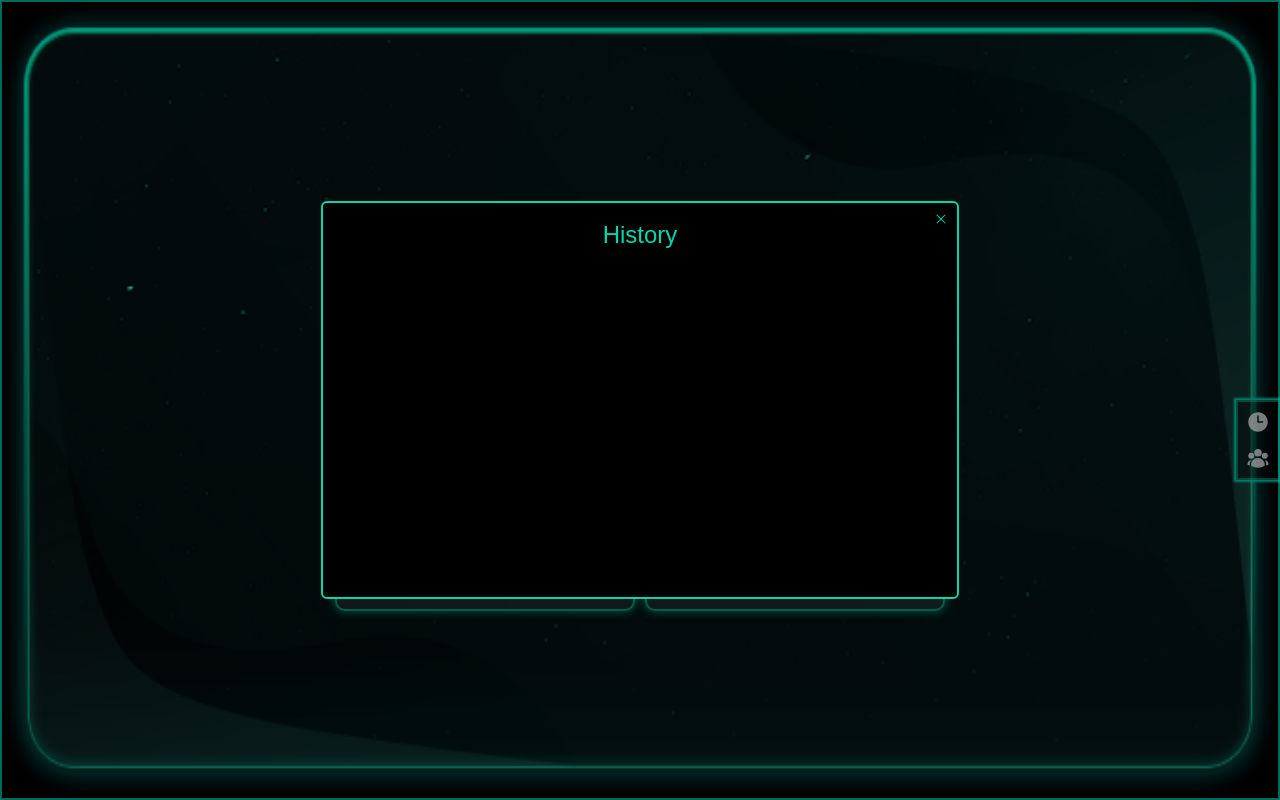
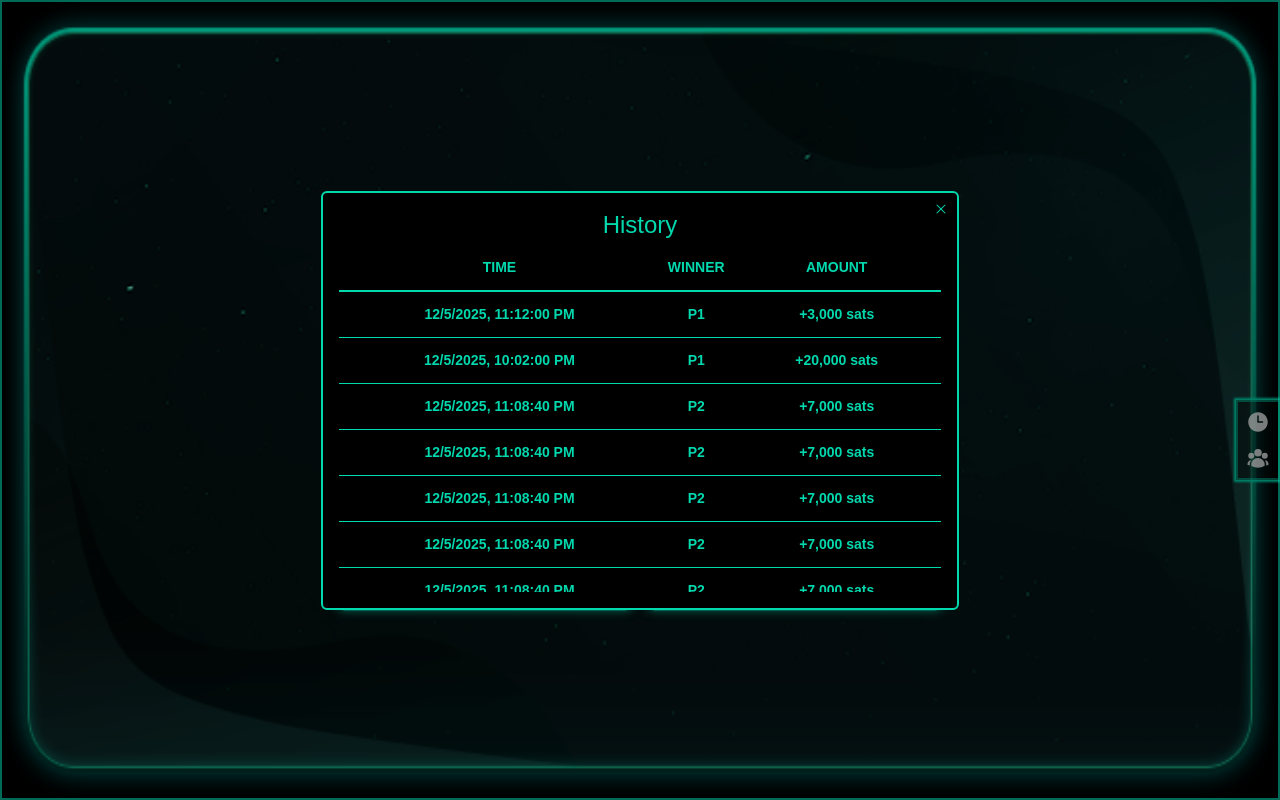
Before and after one commit to hydra-yse/Lugano-2025, a React (Vite) app in the folder Lecture-1/demo/: page / in a window 1280 px wide. Both pictures are taken after a click on the icon 1258 px from the left and 422 px from the top of the page. Built offline with nearby package versions, Linux system fonts and the light colour scheme; no server answers.

Commit message:
feat[l1]: add history modal

```diff
--- a/Lecture-1/demo/src/components/sidebar/modals/History.tsx
+++ b/Lecture-1/demo/src/components/sidebar/modals/History.tsx
@@ -1,10 +1,79 @@
 import { Modal, type ModalProps } from "@components/Modal"
+import { useState } from "react"
+
+export interface HistoryItemProps {
+  timestamp: number;
+  amountWon: number;
+  winner: string;
+}
+
+const HistoryItem = ({ timestamp, winner, amountWon }: HistoryItemProps) => {
+  const timestampToDate = new Date(timestamp * 1000);
+  return (
+    <div className="flex w-full justify-between gap-5 px-5 py-3 border-primary font-bold border-b-1">
+      <span className="min-w-[50%]">{timestampToDate.toLocaleString()}</span>
+      <span>{winner} </span>
+      <span className="min-w-[30%]">+{new Intl.NumberFormat().format(amountWon)} sats</span>
+    </div>
+  )
+}
 
 export const HistoryModal = (props: ModalProps) => {
   // TODO: Add your code here
+  const [history, _setHistory] = useState<HistoryItemProps[]>([
+    {
+      timestamp: 1764976320,
+      amountWon: 3000,
+      winner: 'P1',
+    },
+    {
+      timestamp: 1764972120,
+      amountWon: 20000,
+      winner: 'P1',
+    },
+    {
+      timestamp: 1764976120,
+      amountWon: 7000,
+      winner: 'P2',
+    },
+    {
+      timestamp: 1764976120,
+      amountWon: 7000,
+      winner: 'P2',
+    },
+    {
+      timestamp: 1764976120,
+      amountWon: 7000,
+      winner: 'P2',
+    },
+    {
+      timestamp: 1764976120,
+      amountWon: 7000,
+      winner: 'P2',
+    },
+    {
+      timestamp: 1764976120,
+      amountWon: 7000,
+      winner: 'P2',
+    },
+    {
+      timestamp: 1764976120,
+      amountWon: 7000,
+      winner: 'P2',
+    },
+  ]);
+
   return (
     <Modal {...props}>
-      <h1 className="text-2xl">History</h1>
+      <h1 className="text-2xl mb-1">History</h1>
+      <div className="flex w-full justify-between gap-5 px-5 py-3 border-primary font-bold border-b-2">
+        <span className="min-w-[50%]">TIME</span>
+        <span>WINNER</span>
+        <span className="min-w-[30%]">AMOUNT</span>
+      </div>
+      <div className="h-[300px] overflow-y-scroll text-center">
+        {history.sort(h => h.timestamp).map(props => <HistoryItem {...props} />)}
+      </div>
     </Modal>
   )
 }
```
